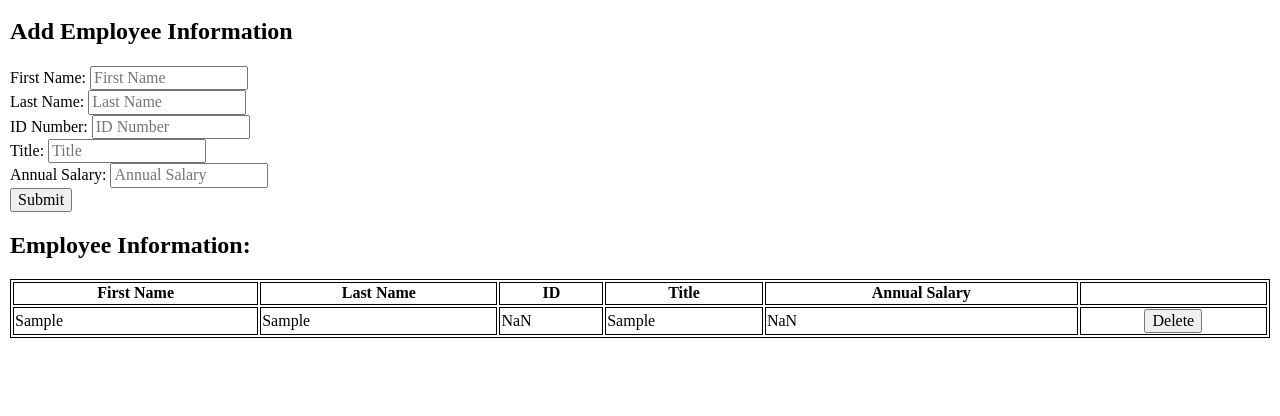
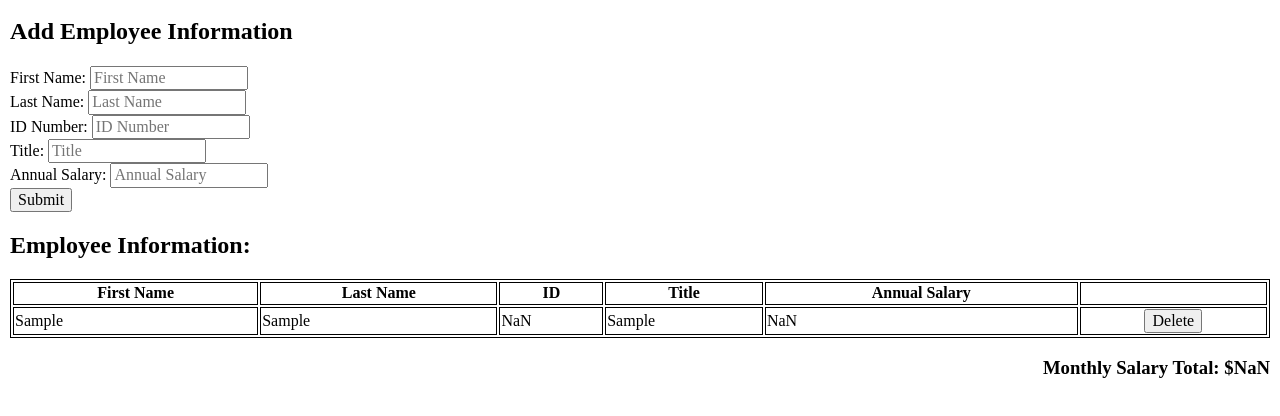
Before and after one commit to aboerhave/jquery-salary-calculator, a plain HTML site: page index.html in a window 1280 px wide. Both pictures are taken after typing "Sample", "Sample", "Sample", "Sample", "Sample" into the empty fields and a click on the button "Submit". Shown: the part 100-516 px from the top of the page. Drawn offline with Linux system fonts and the light colour scheme.

Commit message:
delete works. value added to dom and updates each time

```diff
--- a/index.html
+++ b/index.html
@@ -38,7 +38,7 @@
 
         <div id="output">
         </div>
-
+        <h3 id="monthlyTotal"></h3>
     </main>
 
 </body>
--- a/scripts/script.js
+++ b/scripts/script.js
@@ -1,5 +1,7 @@
 // Main script file for jQuery Salary Calculator assignment
 let employeeData = [];
+let yearlyTotal = 0;
+let monthlyTotal = 0;
 
 $(document).ready(onReady);
 
@@ -7,6 +9,7 @@ function onReady() {
     $('#submitBtn').on('click', submitBtnFunction);
     // adds event listener to buttons in deleteBtn class once they exist
     $('#output').on('click', ".deleteBtn", deleteBtnFunction);
+    //$('#monthlyTotal').hide();
 }
 
 function submitBtnFunction() {
@@ -39,6 +42,10 @@ function submitBtnFunction() {
 
 
     appendToDom();
+    // append monthly value to dom
+    yearlyTotal += newEmployee.annualSalary;
+    $('#monthlyTotal').text(`Monthly Salary Total: $${yearlyTotal/12}`);
+
 }
 
 function appendToDom() {
@@ -69,5 +76,5 @@ function appendToDom() {
 
 function deleteBtnFunction() {
  console.log('delete button clicked');
-
+    $(this).parent().parent().remove();
 }
--- a/styles/style.css
+++ b/styles/style.css
@@ -30,3 +30,7 @@ table, th, td, tr {
 .deleteColumn {
     text-align: center;
 }
+
+#monthlyTotal{
+    float: right;
+}
```
Also changed, not shown: 1 other file.
